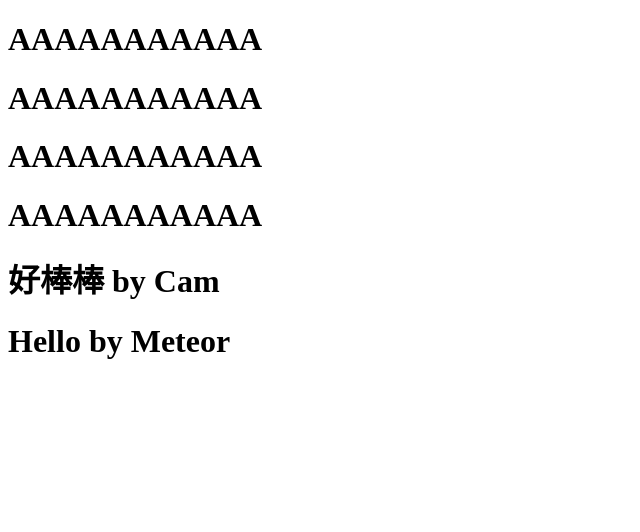
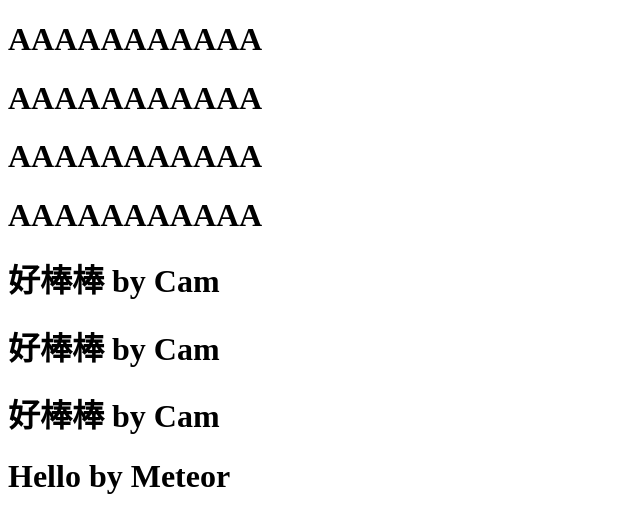
Before and after one commit to CHEN-I-7/20251216, a plain HTML site: page test-1.html in a window 1280 px wide. Shown: the whole page, without its empty margins (0-640 px from the left). Drawn offline with Linux system fonts and the light colour scheme.

Commit message:
fix:文字更新

```diff
--- a/test-1.html
+++ b/test-1.html
@@ -11,6 +11,8 @@
    <h1>AAAAAAAAAAA</h1>
    <h1>AAAAAAAAAAA</h1>
    <h1>好棒棒 by Cam</h1>
+   <h1>好棒棒 by Cam</h1>
+   <h1>好棒棒 by Cam</h1>
    <h1>Hello by Meteor</h1>
 
 </body>
```
